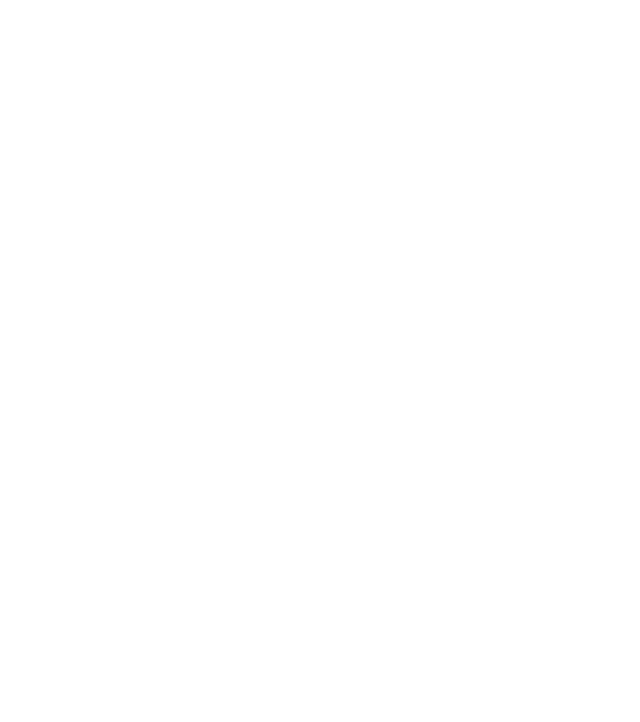
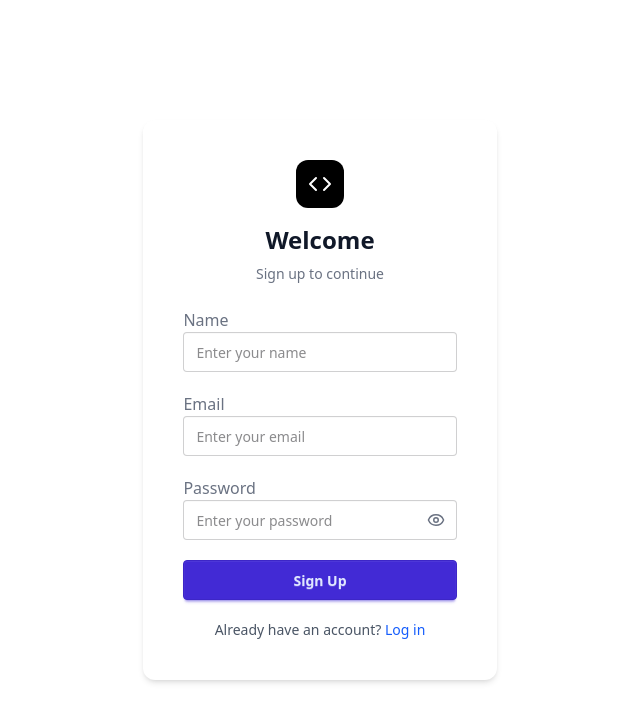
Before and after one commit to sukh285/NeetLabs, a React (Vite) app in the folder frontend/: page /signup in a window 1280 px wide. Shown: the top 722 px of the page, without its empty margins (320-960 px from the left). Built offline with nearby package versions, Linux system fonts and the light colour scheme.

Commit message:
SignUpPage v1

```diff
--- a/frontend/eslint.config.js
+++ b/frontend/eslint.config.js
@@ -23,7 +23,7 @@
       },
     },
     rules: {
-      'no-unused-vars': ['error', { varsIgnorePattern: '^[A-Z_]' }],
+      'no-unused-vars': "off"
     },
   },
 ])
--- a/frontend/package.json
+++ b/frontend/package.json
@@ -10,12 +10,16 @@
     "preview": "vite preview"
   },
   "dependencies": {
+    "@hookform/resolvers": "^5.1.1",
     "@tailwindcss/vite": "^4.1.11",
     "daisyui": "^5.0.43",
+    "lucide-react": "^0.523.0",
     "react": "^19.1.0",
     "react-dom": "^19.1.0",
+    "react-hook-form": "^7.58.1",
     "react-router-dom": "^7.6.2",
-    "tailwindcss": "^4.1.11"
+    "tailwindcss": "^4.1.11",
+    "zod": "^3.25.67"
   },
   "devDependencies": {
     "@eslint/js": "^9.29.0",
--- a/frontend/src/App.jsx
+++ b/frontend/src/App.jsx
@@ -1,19 +1,32 @@
-import React from 'react'
-import {Routes, Route, Navigate} from 'react-router-dom'
-import LoginPage from './pages/LoginPage'
-import HomePage from './pages/HomePage'
-import SignUpPage from './pages/SignUpPage'
+import React from "react";
+import { Routes, Route, Navigate } from "react-router-dom";
+import LoginPage from "./pages/LoginPage";
+import HomePage from "./pages/HomePage";
+import SignUpPage from "./pages/SignUpPage";
 
 const App = () => {
+  let authUser = null;
+
   return (
-    <div className='flex flex-col items-center justify-start'>
+    <div className="flex flex-col items-center justify-start">
       <Routes>
-        <Route path='/' element={<HomePage/>}/>
-        <Route path='/login' element={<LoginPage/>}/>
-        <Route path='/signup' element={<SignUpPage/>}/>
+        <Route
+          path="/"
+          element={authUser ? <HomePage /> : <Navigate to={"/login"} />}
+        />
+
+        <Route
+          path="/login"
+          element={!authUser ? <LoginPage /> : <Navigate to={"/"} />}
+        />
+
+        <Route
+          path="/signup"
+          element={!authUser ? <SignUpPage /> : <Navigate to={"/"} />}
+        />
       </Routes>
     </div>
-  )
-}
+  );
+};
 
-export default App
+export default App;
--- a/frontend/src/pages/SignUpPage.jsx
+++ b/frontend/src/pages/SignUpPage.jsx
@@ -1,11 +1,142 @@
-import React from 'react'
+import React, { useState } from "react";
+import { useForm } from "react-hook-form";
+import { zodResolver } from "@hookform/resolvers/zod";
+import { Link } from "react-router-dom";
+import { z as zod } from "zod";
+import { Code, Eye, EyeOff, Loader } from "lucide-react";
+
+const SignUpSchema = zod.object({
+  email: zod.string().email("Enter valid email"),
+  password: zod.string().min(6, "Password must be at least 6 characters"),
+  name: zod.string().min(3, "Name must be at least 3 characters"),
+});
 
 const SignUpPage = () => {
+  const [showPassword, setShowPassword] = useState(false);
+
+  const {
+    register,
+    handleSubmit,
+    formState: { errors, isSubmitting },
+  } = useForm({
+    resolver: zodResolver(SignUpSchema),
+  });
+
+  const onSubmit = async (data) => {
+    console.log("Signup form submitted -->", data);
+  };
+
   return (
-    <div>
+    <div className="min-h-screen bg-base-100 flex items-center justify-center px-4">
+      <div className="flex flex-col justify-center items-center p-6 sm:p-10 w-full max-w-md bg-white rounded-xl shadow-md">
+        {/* Logo */}
+        <div className="text-center mb-6">
+          <div className="flex flex-col items-center gap-2 group">
+            <div className="w-12 h-12 rounded-xl bg-black flex items-center justify-center transition-colors group-hover:bg-gray-800">
+              <Code className="w-6 h-6 text-white" />
+            </div>
+            <h1 className="text-2xl font-semibold mt-2 text-gray-900">Welcome</h1>
+            <p className="text-gray-500 text-sm">Sign up to continue</p>
+          </div>
+        </div>
 
+        {/* Form */}
+        <form onSubmit={handleSubmit(onSubmit)} className="space-y-5 w-full">
+          {/* Name */}
+          <div className="form-control">
+            <label htmlFor="name" className="label">
+              <span className="label-text text-gray-500">Name</span>
+            </label>
+            <input
+              type="text"
+              placeholder="Enter your name"
+              className={`input input-bordered w-full focus:ring-2 focus:ring-blue-500 focus:outline-none ${
+                errors.name ? "input-error" : ""
+              }`}
+              {...register("name")}
+            />
+            {errors.name && (
+              <p className="text-red-500 text-sm mt-1">{errors.name.message}</p>
+            )}
+          </div>
+
+          {/* Email */}
+          <div className="form-control">
+            <label htmlFor="email" className="label">
+              <span className="label-text text-gray-500">Email</span>
+            </label>
+            <input
+              type="email"
+              placeholder="Enter your email"
+              className={`input input-bordered w-full focus:ring-2 focus:ring-blue-500 focus:outline-none ${
+                errors.email ? "input-error" : ""
+              }`}
+              {...register("email")}
+            />
+            {errors.email && (
+              <p className="text-red-500 text-sm mt-1">{errors.email.message}</p>
+            )}
+          </div>
+
+          {/* Password */}
+          <div className="form-control">
+            <label htmlFor="password" className="label">
+              <span className="label-text text-gray-500">Password</span>
+            </label>
+            <div className="relative">
+              <input
+                type={showPassword ? "text" : "password"}
+                placeholder="Enter your password"
+                className={`input input-bordered w-full pr-10 focus:ring-2 focus:ring-blue-500 focus:outline-none ${
+                  errors.password ? "input-error" : ""
+                }`}
+                {...register("password")}
+              />
+              <span
+                className="absolute top-1/2 right-3 -translate-y-1/2 cursor-pointer text-gray-500 hover:text-gray-700"
+                onClick={() => setShowPassword((prev) => !prev)}
+              >
+                {showPassword ? <EyeOff size={18} /> : <Eye size={18} />}
+              </span>
+            </div>
+            {errors.password && (
+              <p className="text-red-500 text-sm mt-1">
+                {errors.password.message}
+              </p>
+            )}
+          </div>
+
+          {/* Submit Button */}
+          <div className="form-control">
+            <button
+              type="submit"
+              className="btn btn-primary w-full transition-all duration-200 hover:scale-[1.01]"
+              disabled={isSubmitting}
+            >
+              {isSubmitting ? (
+                <>
+                  <Loader className="animate-spin mr-2" size={18} />
+                  Creating...
+                </>
+              ) : (
+                "Sign Up"
+              )}
+            </button>
+          </div>
+        </form>
+
+        {/* Redirect Link */}
+        <div className="text-center mt-5">
+          <p className="text-sm text-gray-600">
+            Already have an account?{" "}
+            <Link to="/login" className="text-blue-600 hover:underline">
+              Log in
+            </Link>
+          </p>
+        </div>
+      </div>
     </div>
-  )
-}
+  );
+};
 
-export default SignUpPage
+export default SignUpPage;
```
Also changed, not shown: frontend/src/main.jsx (+9 -9 lines), 1 other file (tests, documents, lock files or other folders).
